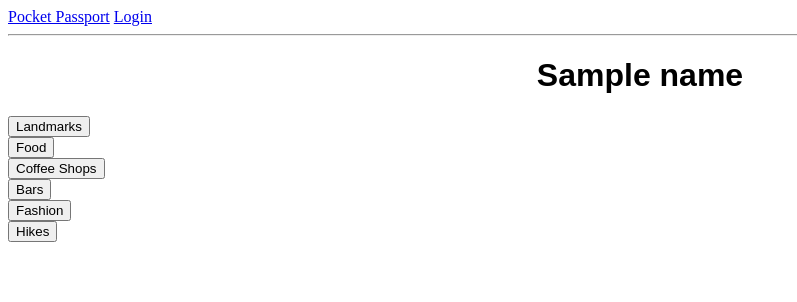
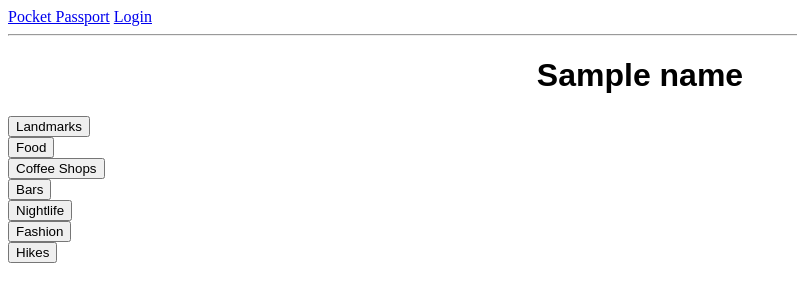
Before and after one commit to ceegin/Pocket-Passport, a Flask app: template templates/categories.html in a window 1280 px wide. Shown: the top 302 px of the page, without its empty margins (0-797 px from the left). Run offline with Flask 2, Linux system fonts and the light colour scheme; the template is opened without the code that fills it: most values are stand-ins (such as "Sample title", 1, 10 or a date in 2020).

Commit message:
added more categories

```diff
--- a/server.py
+++ b/server.py
@@ -171,6 +171,16 @@ def search_bars():
                        image_urls=image_urls,
                        search=search)
 
+@app.route('/nightlife')
+def search_bars():
+    """Return photo results from bar search + hikes"""
+    search = request.args.get('locate')
+    name = search
+    image_urls = get_photos(search, "nightlife")
+    return render_template("search-results.html",
+                       name=name,
+                       image_urls=image_urls,
+                       search=search)
 
 @app.route('/logout')
 def logout():
--- a/templates/categories.html
+++ b/templates/categories.html
@@ -24,6 +24,11 @@
 <button type="submit" id="style">Bars</button>
 </form>
 
+<form action="/nightlife">
+<input type ="hidden" name ="locate" value = "{{name}}">
+<button type="submit" id="nightlife">Nightlife</button>
+</form>
+
 <form action="/fashion">
 <input type ="hidden" name ="locate" value = "{{name}}">
 <button type="submit" id="fashion">Fashion</button>
```
